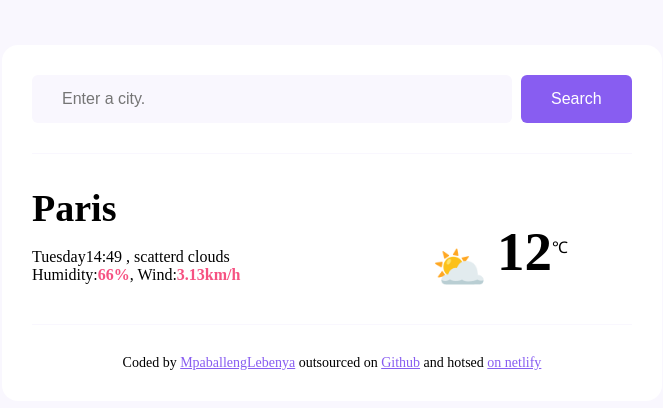
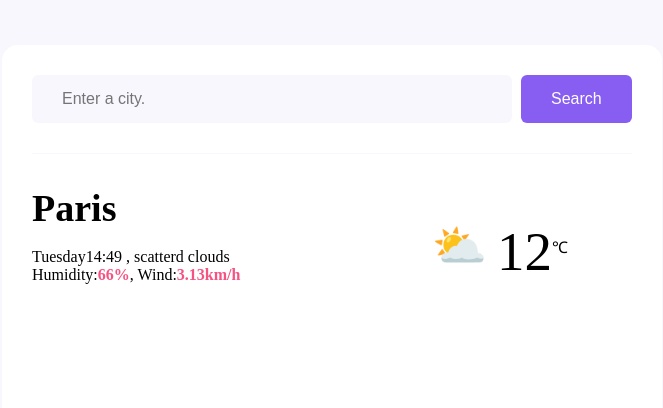
Before and after one commit to MpaballengLebenya/WeatherCast, a plain HTML site: page index.html in a window 1280 px wide. Shown: the top 408 px of the page, without its empty margins (51-714 px from the left). Drawn offline with nearby package versions, Linux system fonts and the light colour scheme.

Commit message:
Added the weather icons margin

```diff
--- a/index.html
+++ b/index.html
@@ -73,14 +73,15 @@
    }
    .weather-icon{
     font-size:44px;
-    margin-top: 22px;
+    margin-bottom: 2200px;
+
 
 
    }
    .weathr-temp{
     font-size: 55px;
     margin-left: 10px;
-    font-weight: bold;
+    font-weight: 500px;
 
    }
    .weather-unit{
```
